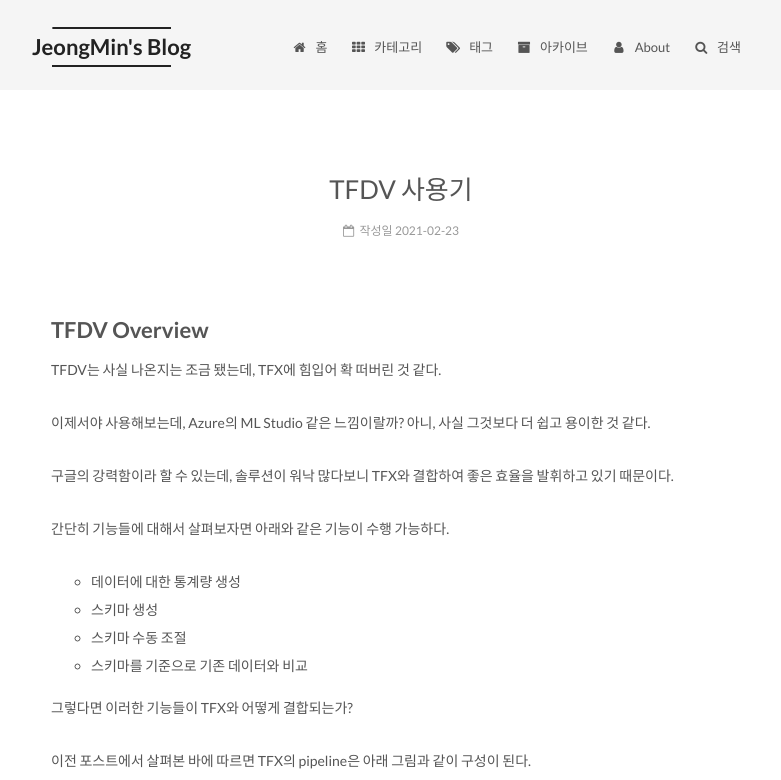
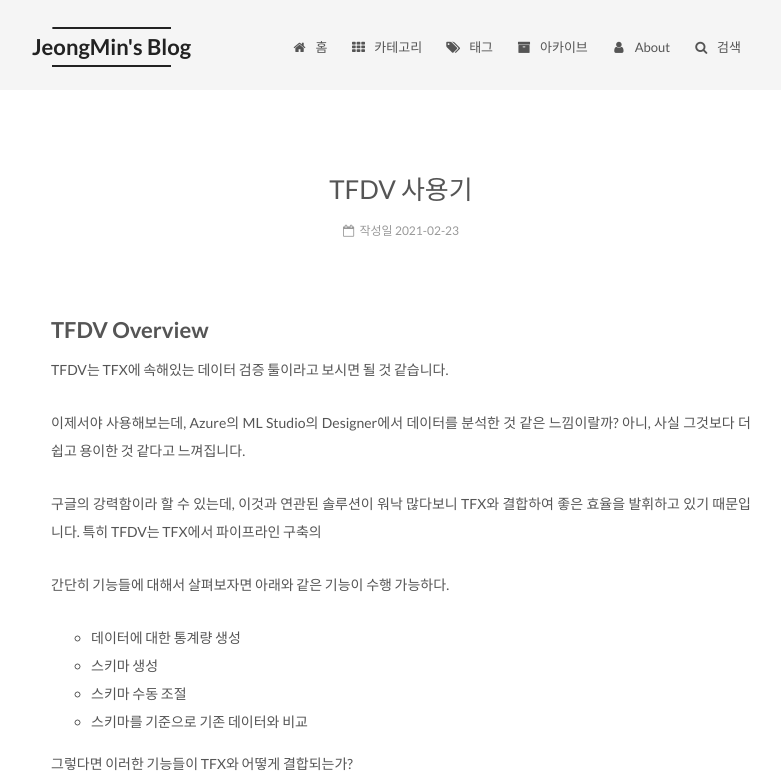
Before and after one commit to silverstar0727/silverstar0727.github.io, a Jekyll site: the page built from _posts/MLOps/2021-02-23-TFDV.md, in a window 1280 px wide, cut to the strip 0-780 px from the top of the page. Shown: the whole strip, without its empty margins (239-1020 px from the left). Built offline with Jekyll 4.4.1, drawn with Linux system fonts in a browser that asks for light colours; comment, search, counter and statistics services are not loaded.

Commit message:
Update 2021-02-23-TFDV.md

```diff
--- a/_posts/MLOps/2021-02-23-TFDV.md
+++ b/_posts/MLOps/2021-02-23-TFDV.md
@@ -9,11 +9,12 @@
 ---
 
 ## TFDV Overview
-TFDV는 사실 나온지는 조금 됐는데, TFX에 힘입어 확 떠버린 것 같다.
+TFDV는 TFX에 속해있는 데이터 검증 툴이라고 보시면 될 것 같습니다.
 
-이제서야 사용해보는데, Azure의 ML Studio 같은 느낌이랄까? 아니, 사실 그것보다 더 쉽고 용이한 것 같다.
+이제서야 사용해보는데, Azure의 ML Studio의 Designer에서 데이터를 분석한 것 같은 느낌이랄까? 아니, 사실 그것보다 더 쉽고 용이한 것 같다고 느껴집니다.
 
-구글의 강력함이라 할 수 있는데, 솔루션이 워낙 많다보니 TFX와 결합하여 좋은 효율을 발휘하고 있기 때문이다.
+구글의 강력함이라 할 수 있는데, 이것과 연관된 솔루션이 워낙 많다보니 TFX와 결합하여 좋은 효율을 발휘하고 있기 때문입니다.
+특히 TFDV는 TFX에서 파이프라인 구축의
 
 간단히 기능들에 대해서 살펴보자면 아래와 같은 기능이 수행 가능하다.
 
```
